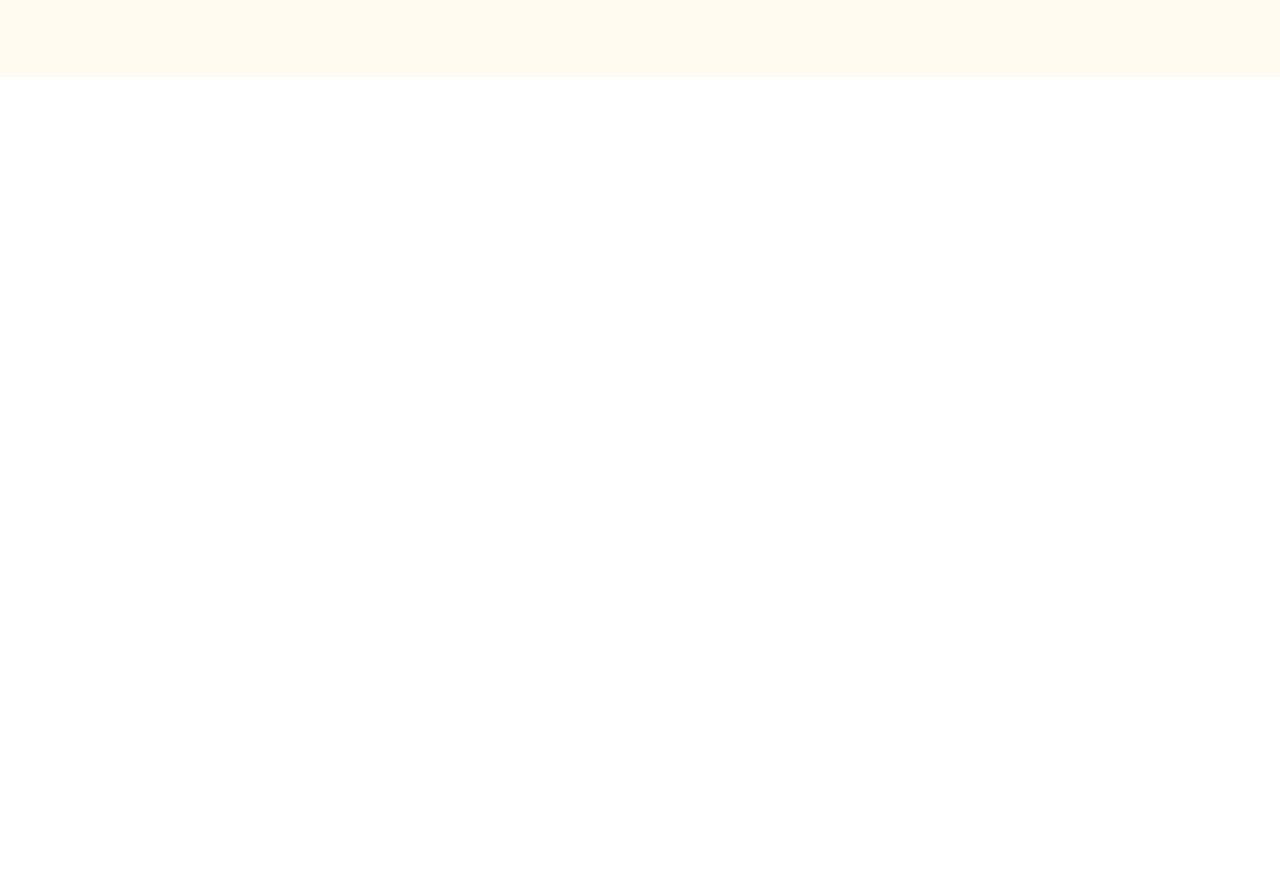
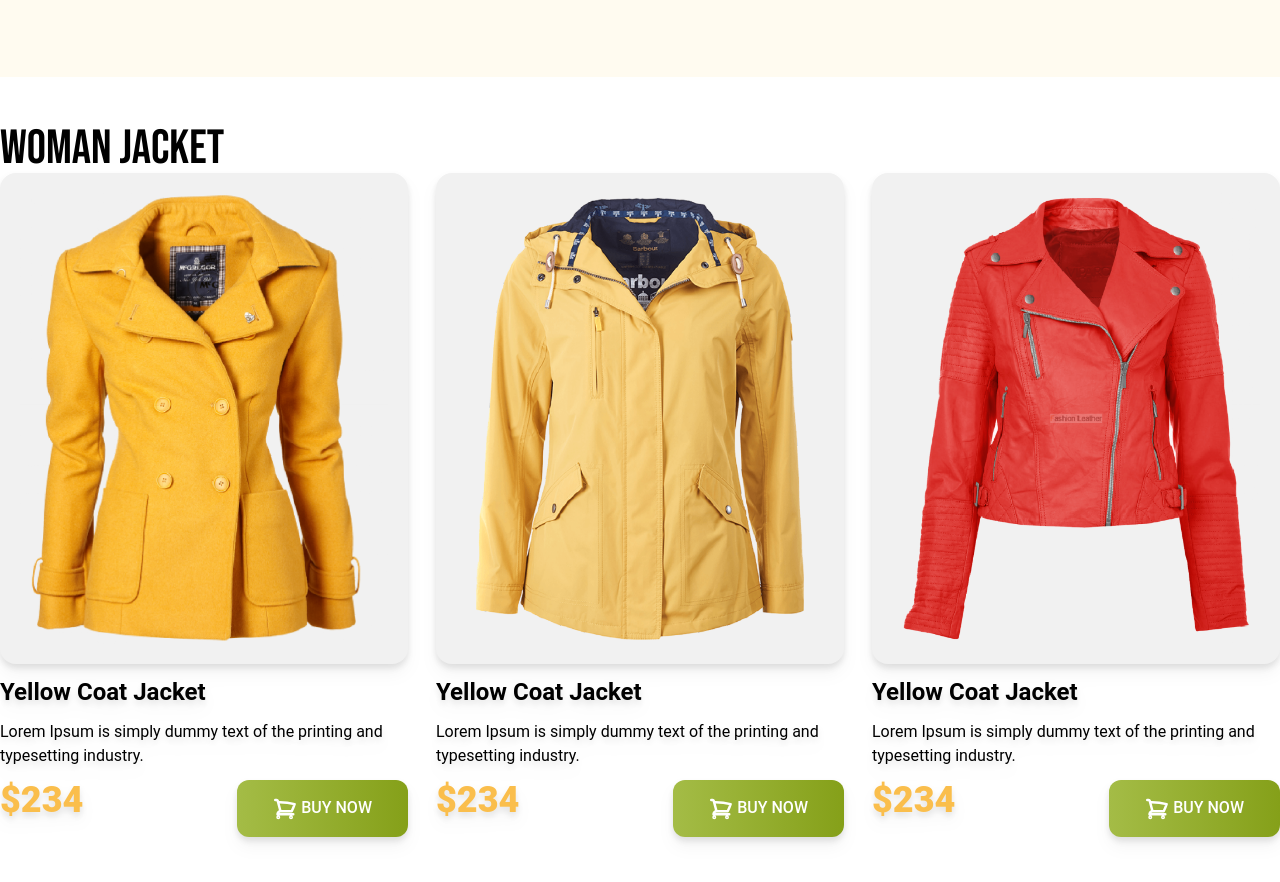
Before and after one commit to rifat3790/penguin-fashon-with-tailwind, a plain HTML site: page index.html in a window 1280 px wide. Shown: the part 562-1444 px from the top of the page. Before the commit the page ends 800 px from the top, so only its background shows below. Drawn offline with nearby package versions, Linux system fonts and the light colour scheme.

Commit message:
added women jacket section

```diff
--- a/index.html
+++ b/index.html
@@ -5,23 +5,29 @@
     <meta name="viewport" content="width=device-width, initial-scale=1.0">
     <title>Penguin Fashion</title>
     <script src="https://cdn.tailwindcss.com"></script>
+    <!-- Google fonts: Bebas Neue and Roboto  -->
     <link rel="preconnect" href="https://fonts.googleapis.com">
 <link rel="preconnect" href="https://fonts.gstatic.com" crossorigin>
 <link href="https://fonts.googleapis.com/css2?family=Bebas+Neue&family=Open+Sans:ital,wght@1,800&display=swap" rel="stylesheet">
+
+<!--  -->
 <style>
     .font-bebas{
         font-family: 'Bebas Neue', sans-serif;
     }
+    .font-roboto{
+        font-family: 'Roboto', sans-serif;
+    }
 </style>
 </head>
 <body>
-    <header class="bg-[#FFFBF0] py-20 p-32">
+    <header class="bg-[#FFFBF0] py-20 px-16 md:px-32">
         <nav>
 
         </nav>
 
         <!-- Banner section -->
-        <div class="flex justify-between items-center text-center ">
+        <div class="flex flex-col md:flex-row justify-between items-center text-center ">
             <div class="space-y-3">
                 <h1 class="text-7xl uppercase font-bebas"><span class="text-[#FABE4C]">Be the penguins </span><br>of winter</h1>
                 <p>Lorem Ipsum is simply dummy text of the printing and typesetting industry.</p>
@@ -37,8 +43,70 @@
             </div>
         </div>
     </header>
-    <main>
+    <main class="max-w-7xl mx-auto">
+        <!-- Women jacket section -->
+        <section class="py-12">
+            <h3 class="text-5xl uppercase font-bebas">W0Man Jacket</h3>
 
+            <!-- Jacket container -->
+            <div class="grid grid-cols-1 md:grid-cols-2 lg:grid-cols-3 gap-7 font-roboto">
+                <!-- jacket 1 -->
+                <div class="space-y-3 drop-shadow-lg">
+                    <div class="bg-[#F1F1F1] p-5 rounded-2xl">
+                        <img src="images/jacket-1.png" alt="">
+                    </div>
+                    <h4 class="text-2xl font-bold">Yellow Coat Jacket </h4>
+                    <p>Lorem Ipsum is simply dummy text of the printing and typesetting industry.</p>
+                    <div class="flex justify-between">
+                        <h3 class="text-4xl font-black text-[#FABE4C]">$234</h3>
+                        <button class="py-4 px-9 bg-gradient-to-r from-[#A4BC46] to-[#85A019] rounded-xl uppercase text-white font-medium ">
+                            <svg xmlns="http://www.w3.org/2000/svg" fill="none" viewBox="0 0 24 24" stroke-width="2.5" stroke="currentColor" class="w-6 h-6 inline">
+                                <path stroke-linecap="round" stroke-linejoin="round" d="M2.25 3h1.386c.51 0 .955.343 1.087.835l.383 1.437M7.5 14.25a3 3 0 00-3 3h15.75m-12.75-3h11.218c1.121-2.3 2.1-4.684 2.924-7.138a60.114 60.114 0 00-16.536-1.84M7.5 14.25L5.106 5.272M6 20.25a.75.75 0 11-1.5 0 .75.75 0 011.5 0zm12.75 0a.75.75 0 11-1.5 0 .75.75 0 011.5 0z" />
+                              </svg>
+
+                            Buy Now</button>
+                    </div>
+                </div>
+
+                <!-- jacket 2 -->
+                <div class="space-y-3 drop-shadow-lg">
+                    <div class="bg-[#F1F1F1] p-5 rounded-2xl">
+                        <img src="images/jacket-2.png" alt="">
+                    </div>
+                    <h4 class="text-2xl font-bold">Yellow Coat Jacket </h4>
+                    <p>Lorem Ipsum is simply dummy text of the printing and typesetting industry.</p>
+                    <div class="flex justify-between">
+                        <h3 class="text-4xl font-black text-[#FABE4C]">$234</h3>
+                        <button class="py-4 px-9 bg-gradient-to-r from-[#A4BC46] to-[#85A019] rounded-xl uppercase text-white font-medium ">
+                            <svg xmlns="http://www.w3.org/2000/svg" fill="none" viewBox="0 0 24 24" stroke-width="2.5" stroke="currentColor" class="w-6 h-6 inline">
+                                <path stroke-linecap="round" stroke-linejoin="round" d="M2.25 3h1.386c.51 0 .955.343 1.087.835l.383 1.437M7.5 14.25a3 3 0 00-3 3h15.75m-12.75-3h11.218c1.121-2.3 2.1-4.684 2.924-7.138a60.114 60.114 0 00-16.536-1.84M7.5 14.25L5.106 5.272M6 20.25a.75.75 0 11-1.5 0 .75.75 0 011.5 0zm12.75 0a.75.75 0 11-1.5 0 .75.75 0 011.5 0z" />
+                              </svg>
+
+                            Buy Now</button>
+                    </div>
+                </div>
+
+                <!-- jacket 3 -->
+                <div class="space-y-3 drop-shadow-lg">
+                    <div class="bg-[#F1F1F1] p-5 rounded-2xl">
+                        <img src="images/jacket-3.png" alt="">
+                    </div>
+                    <h4 class="text-2xl font-bold">Yellow Coat Jacket </h4>
+                    <p>Lorem Ipsum is simply dummy text of the printing and typesetting industry.</p>
+                    <div class="flex justify-between">
+                        <h3 class="text-4xl font-black text-[#FABE4C]">$234</h3>
+                        <button class="py-4 px-9 bg-gradient-to-r from-[#A4BC46] to-[#85A019] rounded-xl uppercase text-white font-medium ">
+                            <svg xmlns="http://www.w3.org/2000/svg" fill="none" viewBox="0 0 24 24" stroke-width="2.5" stroke="currentColor" class="w-6 h-6 inline">
+                                <path stroke-linecap="round" stroke-linejoin="round" d="M2.25 3h1.386c.51 0 .955.343 1.087.835l.383 1.437M7.5 14.25a3 3 0 00-3 3h15.75m-12.75-3h11.218c1.121-2.3 2.1-4.684 2.924-7.138a60.114 60.114 0 00-16.536-1.84M7.5 14.25L5.106 5.272M6 20.25a.75.75 0 11-1.5 0 .75.75 0 011.5 0zm12.75 0a.75.75 0 11-1.5 0 .75.75 0 011.5 0z" />
+                              </svg>
+
+                            Buy Now</button>
+                    </div>
+                </div>
+
+
+            </div>
+        </section>
     </main>
 
     <footer></footer>
```
